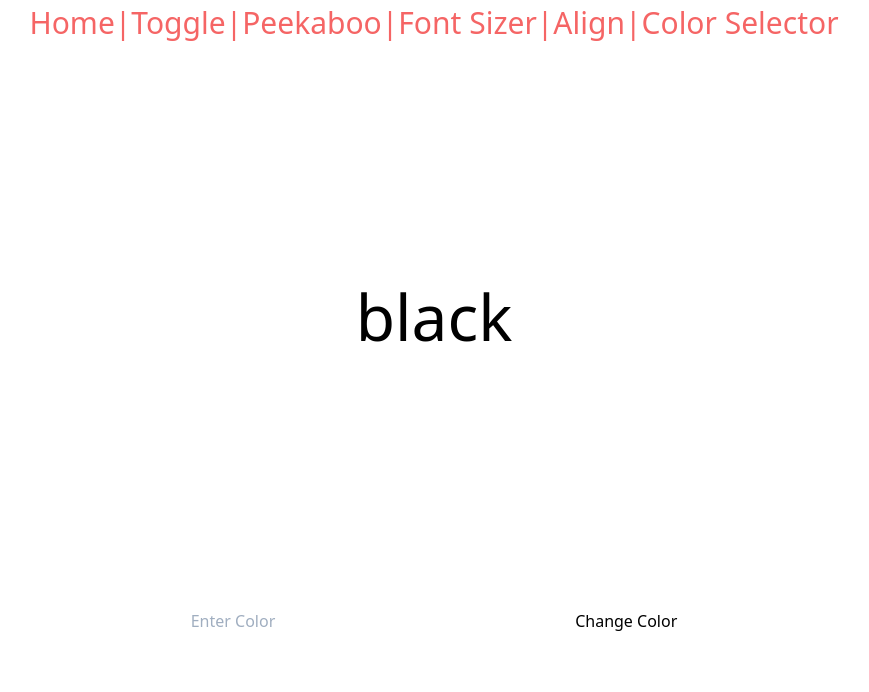
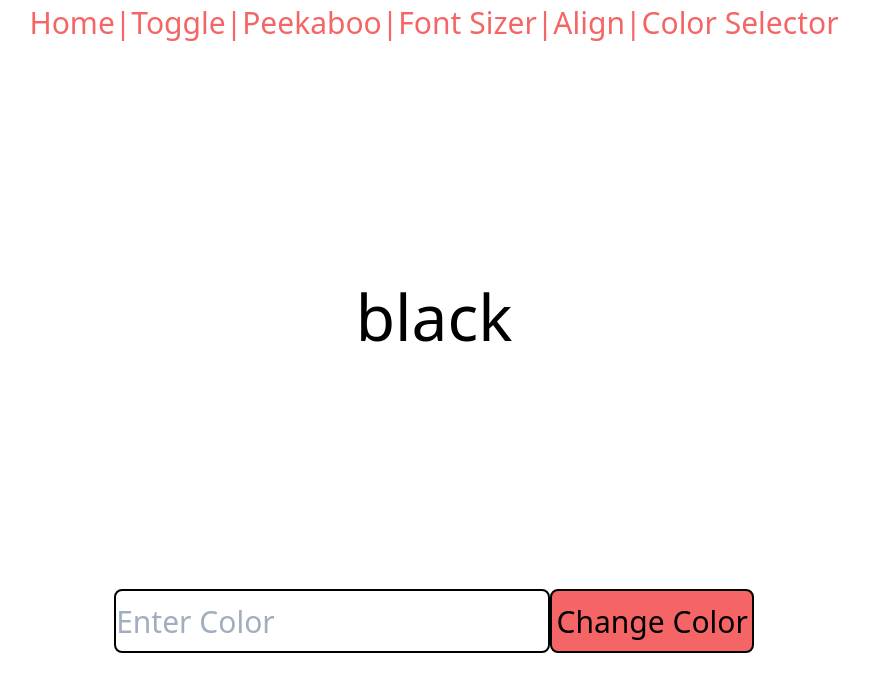
Before and after one commit to twalk2/vue-widgets, a Vue app: page /#/color in a window 1280 px wide. Shown: the top 692 px of the page, without its empty margins (206-1075 px from the left). Built offline with nearby package versions, Linux system fonts and the light colour scheme.

Commit message:
changed error message

```diff
--- a/src/views/Color.vue
+++ b/src/views/Color.vue
@@ -7,8 +7,18 @@
       {{ textColor }}
     </div>
     <div class="flex justify-around h-16 w-1/2">
-      <input class type="text" placeholder="Enter Color" v-model="newColor" />
-      <button @click="changeColor()">Change Color</button>
+      <input
+        class="text-3xl border-2 border-black rounded-lg"
+        type="text"
+        placeholder="Enter Color"
+        v-model="newColor"
+      />
+      <button
+        class="w-auto text-3xl bg-red-500 p-1 border-2 border-black rounded-lg outline-none"
+        @click="changeColor()"
+      >
+        Change Color
+      </button>
     </div>
   </div>
 </template>
@@ -26,7 +36,7 @@ export default {
       if (this.newColor !== "") {
         return (this.textColor = this.newColor);
       } else {
-        return "hello";
+        return "please enter a color";
       }
     }
   }
```
